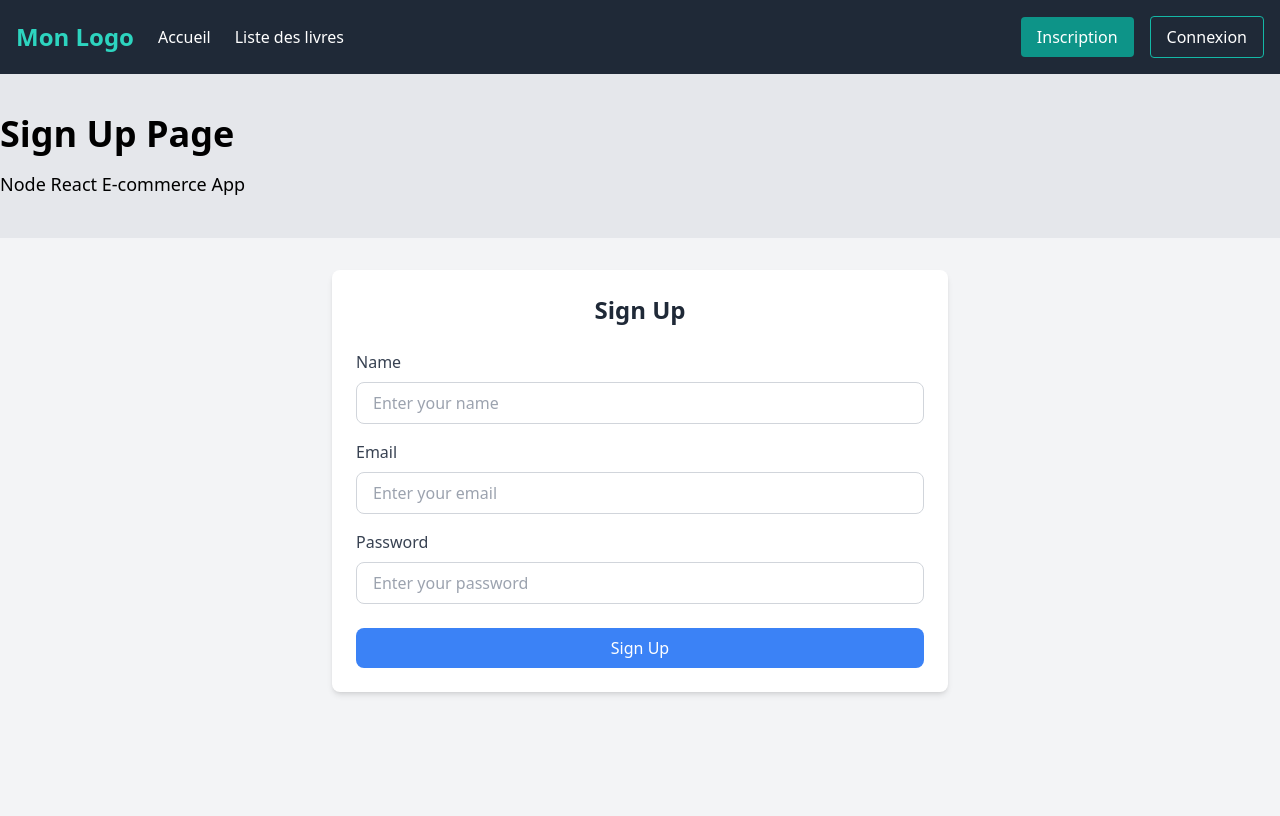
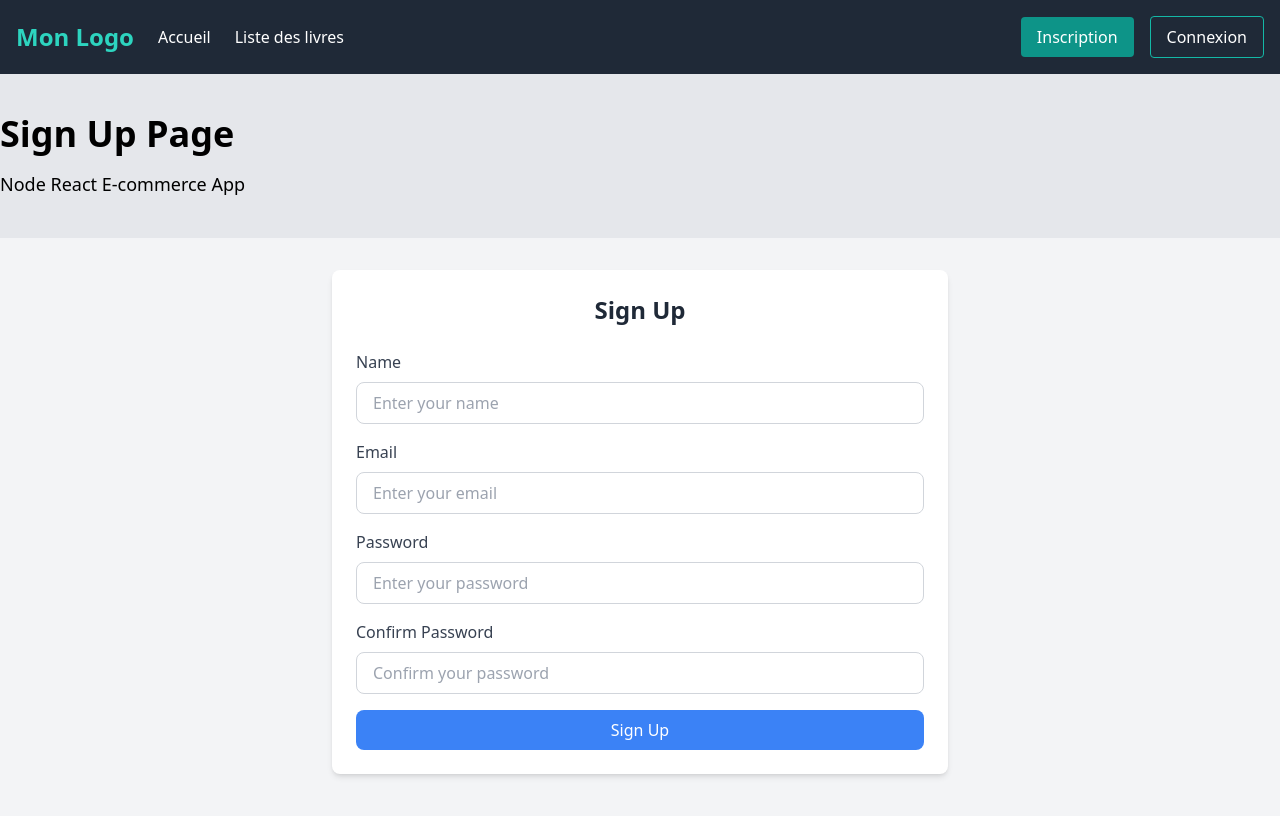
Before and after one commit to Harry8679/Book-E-commerce-Front, a React (Create React App) app: page /signup in a window 1280 px wide. Shown: the top 816 px of the page. Built offline with nearby package versions, Linux system fonts and the light colour scheme; the HTML template or start-up script is replaced by a standard one.

Commit message:
Confirm password

```diff
--- a/src/pages/Signup.jsx
+++ b/src/pages/Signup.jsx
@@ -1,10 +1,28 @@
-import React from 'react';
+import React, { useState } from 'react';
 import Layout from '../components/Layout';
 
 const Signup = () => {
+  // États pour les champs
+  const [password, setPassword] = useState('');
+  const [confirmPassword, setConfirmPassword] = useState('');
+  const [error, setError] = useState('');
+
+  const handleSubmit = (e) => {
+    e.preventDefault();
+
+    // Validation : Vérifie si les mots de passe correspondent
+    if (password !== confirmPassword) {
+      setError('Passwords do not match');
+    } else {
+      setError('');
+      // Logique d'inscription (par exemple, appeler une API)
+      alert('Form submitted successfully!');
+    }
+  };
+
   const signUpForm = () => {
     return (
-      <form action="" className="col-span-6 bg-white shadow-md rounded-lg p-6">
+      <form onSubmit={handleSubmit} className="col-span-6 bg-white shadow-md rounded-lg p-6">
         <h2 className="text-2xl font-bold text-center mb-6 text-gray-800">Sign Up</h2>
 
         <div className="mb-4">
@@ -27,15 +45,31 @@ const Signup = () => {
           />
         </div>
 
-        <div className="mb-6">
+        <div className="mb-4">
           <label htmlFor="password" className="block text-gray-700 font-medium mb-2">Password</label>
           <input
             type="password"
             id="password"
+            value={password}
+            onChange={(e) => setPassword(e.target.value)}
             className="w-full px-4 py-2 border border-gray-300 rounded-lg focus:outline-none focus:ring-2 focus:ring-blue-500 focus:border-transparent"
             placeholder="Enter your password"
           />
         </div>
+
+        <div className="mb-4">
+          <label htmlFor="confirmPassword" className="block text-gray-700 font-medium mb-2">Confirm Password</label>
+          <input
+            type="password"
+            id="confirmPassword"
+            value={confirmPassword}
+            onChange={(e) => setConfirmPassword(e.target.value)}
+            className="w-full px-4 py-2 border border-gray-300 rounded-lg focus:outline-none focus:ring-2 focus:ring-blue-500 focus:border-transparent"
+            placeholder="Confirm your password"
+          />
+        </div>
+
+        {error && <div className="text-red-500 text-sm mb-4">{error}</div>}
 
         <button
           type="submit"
```
